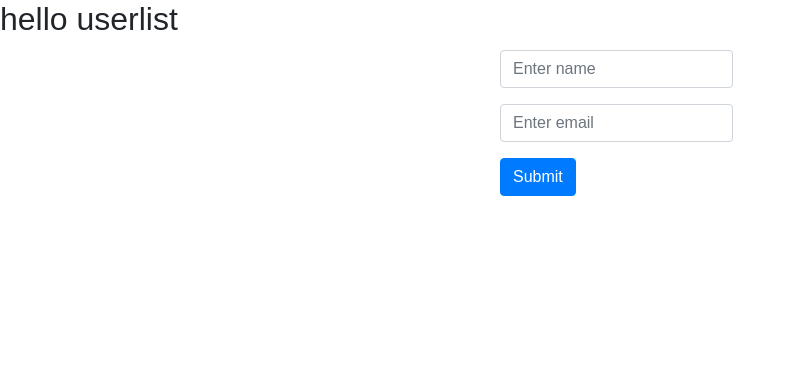
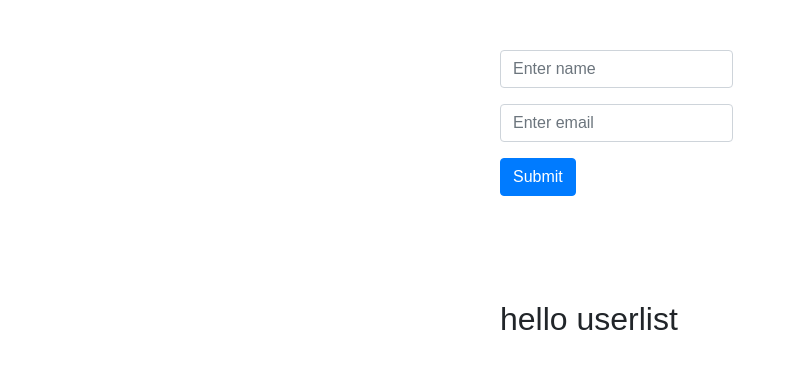
Before and after one commit to shailesh511/Basic-CRUD-MERN, a React (Create React App) app in the folder frontend/: page / in a window 1280 px wide. Shown: the top 368 px of the page, without its empty margins (0-794 px from the left). Built offline with nearby package versions, Linux system fonts and the light colour scheme.

Commit message:
get all users template added

```diff
--- a/frontend/src/App.js
+++ b/frontend/src/App.js
@@ -1,5 +1,4 @@
 import React from 'react'
-import UserList from './Components/UserList'
 import User from './Components/User'
 
 export default function App() {
@@ -8,9 +7,6 @@ export default function App() {
         <div style={{"top":"50px","position":"absolute","left":"500px"}}>
         <User/>
         </div>
-        <div>
-          <UserList/>
-        </div>
     </div>
   )
 }
--- a/frontend/src/Components/User.js
+++ b/frontend/src/Components/User.js
@@ -1,5 +1,6 @@
 import React, { useState } from 'react'
 import axios from 'axios'
+import UserList from './UserList';
 export default function User() {
 
 
@@ -39,6 +40,9 @@ export default function User() {
         </div>
         <button type="submit" className="btn btn-primary">Submit</button>
       </form>
+      <div style={{"top":"250px","position":"absolute","left":"0px"}}>
+      <UserList/>
+      </div>
     </div>
   )
 }
```
